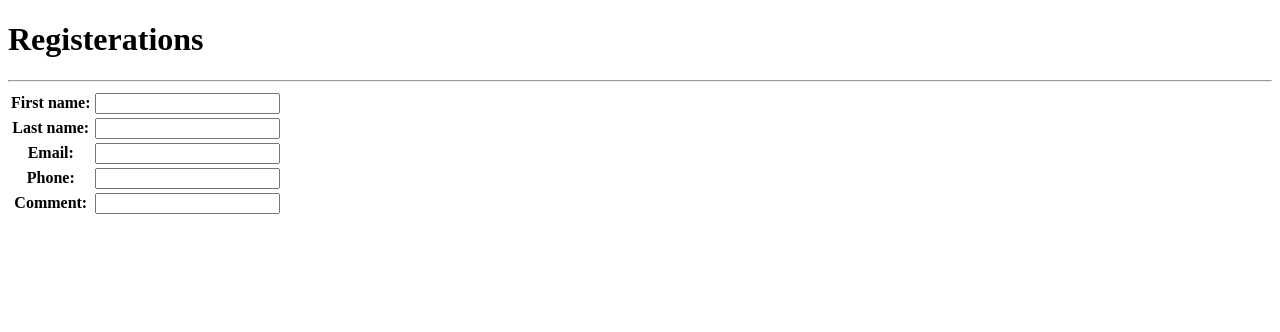
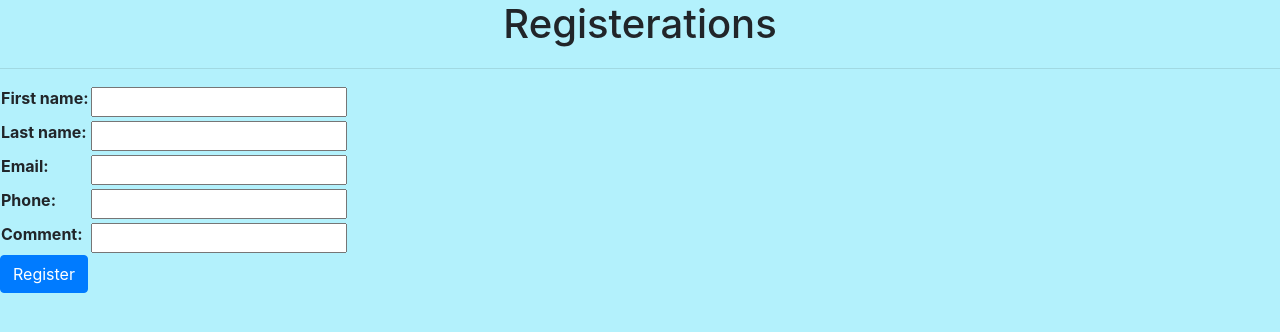
Before and after one commit to arvind-kharwal/Django5, a Django app: page /app2/register/ in a window 1280 px wide. Shown: the top 332 px of the page. Run offline with Django 5.2, Linux system fonts and the light colour scheme; some libraries are stand-ins or nearby versions.

Commit message:
06 March 2025

```diff
--- a/app2/templates/app2/register.html
+++ b/app2/templates/app2/register.html
@@ -4,6 +4,27 @@
     <meta charset="UTF-8">
     <meta name="viewport" content="width=device-width, initial-scale=1.0">
     <title>Registeration</title>
+    <link rel="stylesheet" href="https://stackpath.bootstrapcdn.com/bootstrap/4.5.2/css/bootstrap.min.css">
+    <style>
+        body{
+            margin: 0;
+            padding: 0;
+            background-color: #b3f1fc;
+        }
+        .container{
+            width: 50%;
+            margin: 0 auto;
+            padding: 20px;
+            background-color: #fff;
+            border-radius: 10px;
+            box-shadow: 0 0 10px rgba(0,0,0,0.1);
+            margin-top: 50px;
+        }
+        h1{
+            text-align: center;
+            margin-bottom: 20px;
+        }
+    </style>
 </head>
 <body>
     <h1> Registerations</h1>
@@ -13,6 +34,7 @@
         <table>
             {{form.as_table}}
         </table>
+        <button type="submit" class="btn btn-primary">Register</button>
     </form>
 
 </body>
```
